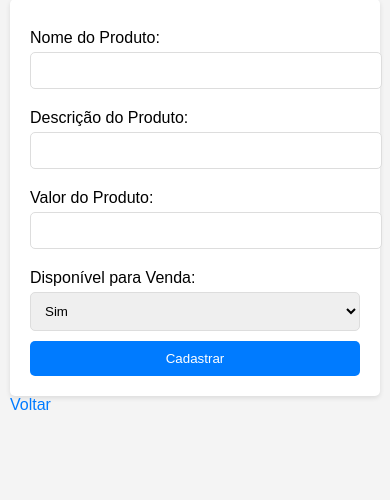
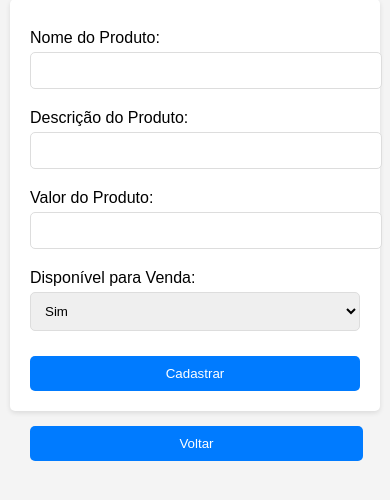
Before and after one commit to keuwey/Cadastro-e-listagem-de-produtos, a Flask app: page /cadastro in a window 390 px wide. Shown: the part 91-591 px from the top of the page. Run offline with Flask 3, Linux system fonts and the light colour scheme.

Commit message:
fix: changed from a tag to button tag for better semantics and added its styles

```diff
--- a/static/style.css
+++ b/static/style.css
@@ -60,6 +60,7 @@ select {
 }
 
 button {
+  margin-top: 15px;
   background-color: #007bff;
   color: white;
   border: none;
@@ -70,6 +71,44 @@ button {
 
 button:hover {
   background-color: #0056b3;
+}
+
+.back-button {
+  background-color: #007bff;
+  color: white;
+  border: none;
+  padding: 10px;
+  border-radius: 5px;
+  cursor: pointer;
+  margin: 15px 20px;
+}
+
+.back-button:hover {
+  background-color: #0056b3;
+}
+
+.back-button a {
+  color: white;
+  text-decoration: none;
+}
+
+#back_to_list {
+  background-color: #007bff;
+  color: white;
+  border: none;
+  padding: 10px;
+  border-radius: 5px;
+  cursor: pointer;
+  margin-top: 15px;
+}
+
+#back_to_list:hover {
+  background-color: #0056b3;
+}
+
+#back_to_list a {
+  color: white;
+  text-decoration: none;
 }
 
 @media (max-width: 600px) {
@@ -86,4 +125,8 @@ button:hover {
   button {
     width: 100%;
   }
+
+  .back-button {
+    width: 90%;
+  }
 }
--- a/templates/cadastro.html
+++ b/templates/cadastro.html
@@ -26,6 +26,6 @@
       <br />
       <button type="submit">Cadastrar</button>
     </form>
-    <a href="{{ url_for('index') }}">Voltar</a>
+    <button class="back-button"><a href="{{ url_for('index') }}">Voltar</a></button>
   </body>
 </html>
--- a/templates/detalhes.html
+++ b/templates/detalhes.html
@@ -12,6 +12,6 @@
     <p><strong>Descrição:</strong> {{ produto.descricao }}</p>
     <p><strong>Valor:</strong> R$ {{ produto.valor }}</p>
     <p><strong>Disponível para Venda:</strong> {{ 'Sim' if produto.disponivel else 'Não' }}</p>
-    <a href="{{ url_for('index') }}">Voltar para a Listagem</a>
+    <button id="back_to_list"><a href="{{ url_for('index') }}">Voltar para a Listagem</a></button>
   </body>
 </html>
```
